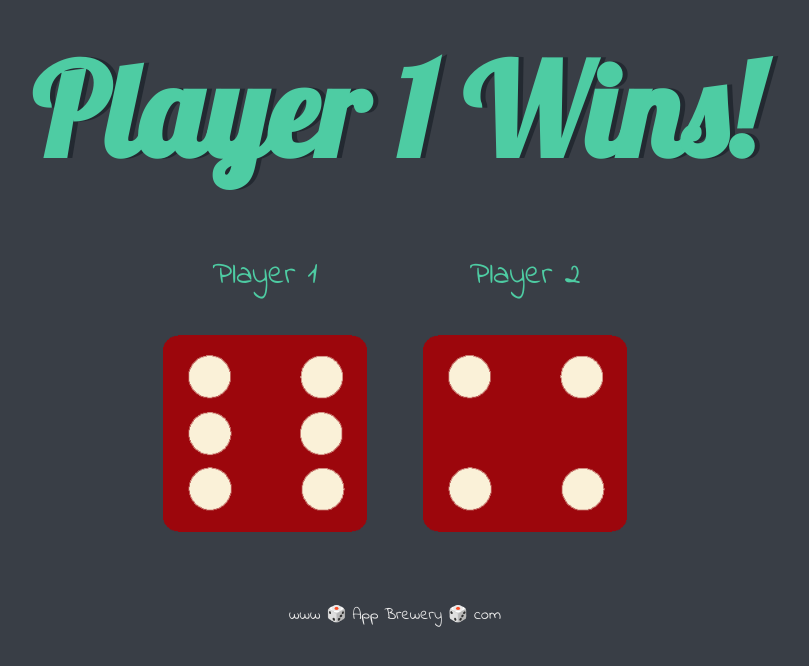
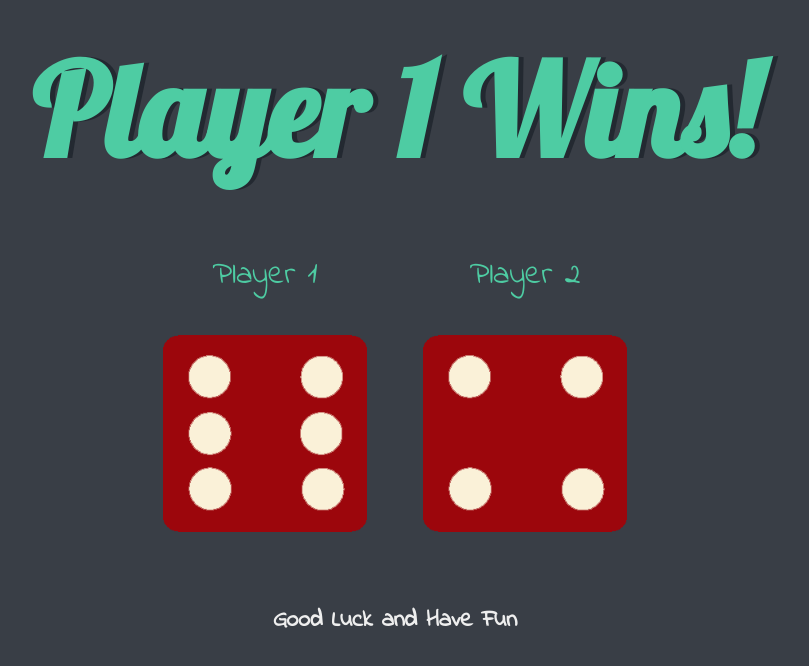
Before and after one commit to farizaiis/dice-game, a plain HTML site: page index.html in a window 1280 px wide. Shown: the whole page, without its empty margins (245-1054 px from the left). Drawn offline with Linux system fonts and the light colour scheme.

Commit message:
add footer

```diff
--- a/index.html
+++ b/index.html
@@ -29,6 +29,6 @@
   </body>
 
   <footer>
-    www 🎲 App Brewery 🎲 com
+    <h2>Good Luck and Have Fun</h2>
   </footer>
 </html>
```
